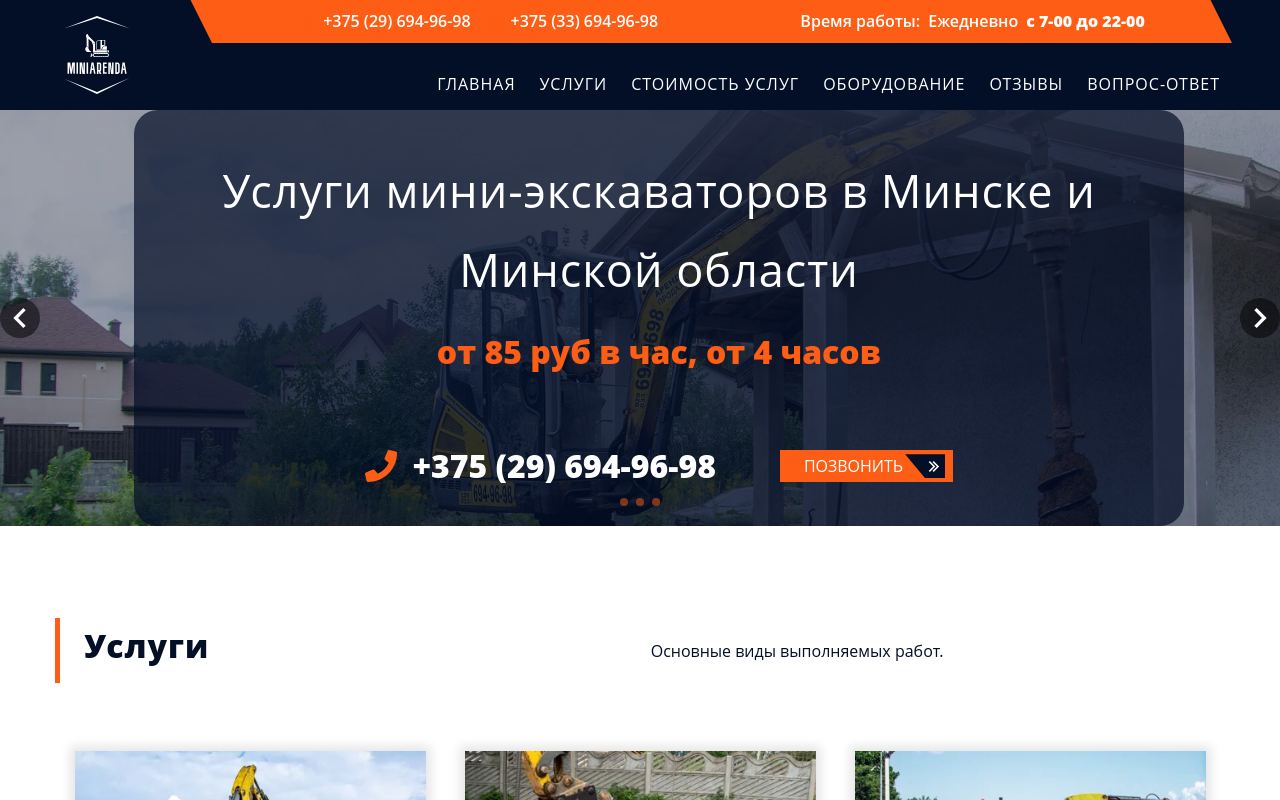
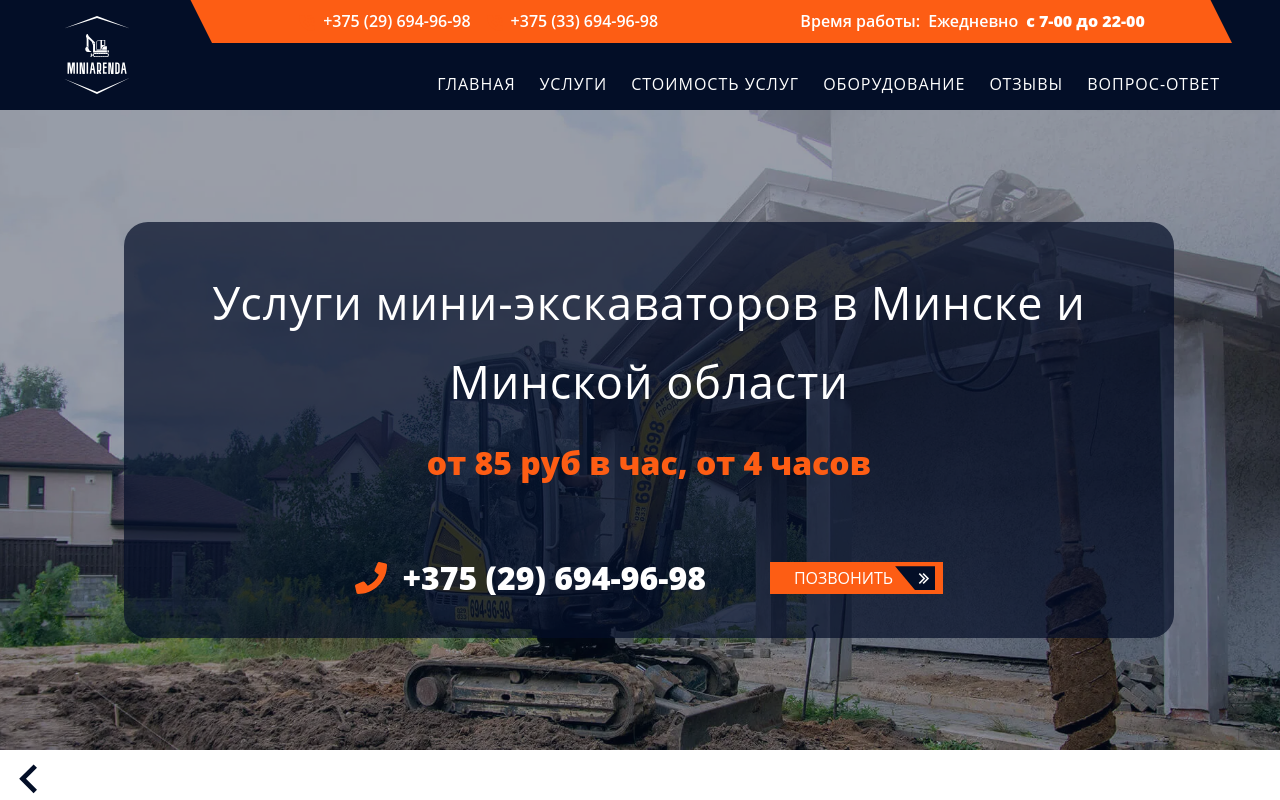
Before and after one commit to TanyaDanilovich/miniarenda_styled, a React (Vite) app: page / in a window 1280 px wide. Shown: the top 800 px of the page. Built offline with nearby package versions, Linux system fonts and the light colour scheme.

Commit message:
working carousel

```diff
--- a/src/app/styles/mixins.ts
+++ b/src/app/styles/mixins.ts
@@ -8,7 +8,7 @@ export const border = (width: number = 1, color: string = "red") =>
     `border: ${width}px solid ${color};`;
 
 export const outline = (width: number = 1, color: string = "red") =>
-    `border: ${width}px solid ${color};`;
+    `outline: ${width}px solid ${color};`;
 
 export const plainTransition = (duration?: string) => css`
     transition:all ${({theme}) => duration ?? theme.duration.short} linear;
@@ -82,22 +82,22 @@ export const outlinedNestedDiv = css`
     }
 
     div div{
-        ${({theme}) => outline(10, theme.colors.pink.b400)};
+        ${({theme}) => outline(10, theme.colors.purple.b400)};
         margin:5px;
     }
 
     div div div{
-        ${({theme}) => outline(15, theme.colors.purple.b400)};
+        ${({theme}) => outline(15, theme.colors.indigo.b400)};
         margin:5px;
     }
 
     div div div div{
-        ${({theme}) => outline(20, theme.colors.deeppurple.b400)};
+        ${({theme}) => outline(20, theme.colors.lightblue.b400)};
         margin:5px;
     }
 
     div div div div div{
-        ${({theme}) => outline(25, theme.colors.indigo.b400)};
+        ${({theme}) => outline(25, theme.colors.teal.b400)};
         margin:5px;
     }
 `
--- a/src/main.tsx
+++ b/src/main.tsx
@@ -4,6 +4,7 @@ import App from './app/App.tsx';
 import {ThemeProvider} from 'styled-components';
 import {theme} from './app/styles/Theme.styled.tsx';
 import {GlobalStyle} from './app/styles/GlobalStyle.styled.tsx';
+
 
 const rootElement = document.getElementById('root');
 if (!rootElement) throw new Error('Root element not found');
--- a/src/shared/ui/slider/AppCarousel.tsx
+++ b/src/shared/ui/slider/AppCarousel.tsx
@@ -62,6 +62,7 @@ export const AppCarousel = ({
 
     return (
         <S_AppCarouselWrapper id = {id}>
+
             <S_AppCarouselViewport ref = {emblaRef}>
                 <S_AppCarouselContainer>
                     {children}
@@ -91,10 +92,15 @@ export const AppCarousel = ({
     )
 }
 
-export const S_AppCarouselWrapper = styled.div`
+export const S_AppCarouselWrapper = styled.section`
     position:relative;
     width:100%;
-    height:100%;
+    height:80vh;
+    margin:0 auto;
+    /* те же CSS-переменные, что ты использовала */
+    --slide-spacing:0px;
+    --slide-size:100%;
+
 `
 
 export const S_AppCarouselViewport = styled.div`
@@ -107,28 +113,23 @@ export const S_AppCarouselContainer = styled.div`
     display:flex;
     height:100%;
     user-select:none;
-    backface-visibility:hidden; // Добавлено
-    touch-action:pan-y; // Добавлено
+    backface-visibility:hidden;
+    margin-left:calc(var(--slide-spacing) * -1);
 `
+
 export const S_AppCarouselArrowButtonsContainer = styled.div`
-    position:absolute;
-    top:50%;
-    left:0;
-    right:0;
-    display:flex;
-    justify-content:space-between;
-    transform:translateY(-50%);
-    z-index:1;
+
 `
 
 
 export const S_AppCarouselDotsContainer = styled.div`
     position:absolute;
-    bottom:20px;
     left:0;
     right:0;
+    bottom:8px; /* как --swiper-pagination-bottom */
+    z-index:2;
     display:flex;
     justify-content:center;
     gap:8px;
-    z-index:1;
+    padding:0 8px;
 `
--- a/src/shared/ui/slider/CarouselArrowButtons.tsx
+++ b/src/shared/ui/slider/CarouselArrowButtons.tsx
@@ -62,6 +62,30 @@ const S_AppCarouselArrowButton = styled.button`
     &:not(:disabled):hover{
         background:rgba(0, 0, 0, 0.8);
     }
+
+
+
+
+    -webkit-tap-highlight-color: rgba(var(--text-high-contrast-rgb-value), 0.5);
+    -webkit-appearance: none;
+    appearance: none;
+    background-color: transparent;
+    touch-action: manipulation;
+    display: inline-flex;
+    text-decoration: none;
+    cursor: pointer;
+    border: 0;
+    padding: 0;
+    margin: 0;
+    box-shadow: inset 0 0 0 0.2rem var(--detail-medium-contrast);
+    width: 3.6rem;
+    height: 3.6rem;
+    z-index: 1;
+    border-radius: 50%;
+    color: var(--text-body);
+    display: flex;
+    align-items: center;
+    justify-content: center;
 `
 
 export const S_AppCarouselNextButton = styled(S_AppCarouselArrowButton)``
--- a/src/shared/ui/slider/CarouselDotButtons.tsx
+++ b/src/shared/ui/slider/CarouselDotButtons.tsx
@@ -28,4 +28,29 @@ const S_AppCarouselDotButton = styled.button<{ $isActive?: boolean }>`
     &:hover {
         opacity: 1;
     }
+
+
+
+
+
+        -webkit-tap-highlight-color: rgba(var(--text-high-contrast-rgb-value), 0.5);
+        -webkit-appearance: none;
+        appearance: none;
+        background-color: transparent;
+        touch-action: manipulation;
+        display: inline-flex;
+        text-decoration: none;
+        cursor: pointer;
+        border: 0;
+        padding: 0;
+        margin: 0;
+        width: 2.6rem;
+        height: 2.6rem;
+        display: flex;
+        align-items: center;
+        justify-content: center;
+        border-radius: 50%;
+
+
+
 `
--- a/src/widgets/heroCarousel/HeroCarousel.tsx
+++ b/src/widgets/heroCarousel/HeroCarousel.tsx
@@ -1,14 +1,14 @@
 import {heroData} from '../hero/heroData';
 import {HeroSlide} from './HeroSlide';
 import styled from 'styled-components';
-import {AppCarousel, S_AppCarouselContainer} from '../../shared/ui/slider/AppCarousel';
+import {AppCarousel} from '../../shared/ui/slider/AppCarousel';
 import type {EmblaOptionsType} from 'embla-carousel';
 
 
 export const HeroCarousel = () => {
     const carouselOptions: EmblaOptionsType = {
         loop: true,
-        align: 'center',
+        //align: 'center',
         slidesToScroll: 1  // Явно указываем
     }
 
@@ -20,12 +20,11 @@ export const HeroCarousel = () => {
     }
 
     return (
-        <S_HeroCarousel
-            id = "main-hero-carousel"
-            options = {carouselOptions}
-            autoplay = {autoplayConfig}
-            showDots = {true}
-            showArrows = {true}
+        <S_HeroCarousel id = "main-hero-carousel"
+                        options = {carouselOptions}
+                        autoplay = {autoplayConfig}
+                        showDots = {true}
+                        showArrows = {true}
         >
             {heroData.map((slide, index) => <HeroSlide {...slide} index = {index} key = {index}/>)}
         </S_HeroCarousel>
@@ -33,15 +32,5 @@ export const HeroCarousel = () => {
 }
 
 const S_HeroCarousel = styled(AppCarousel)`
-    width:100%;
-    height:100%;
 
-    ${S_AppCarouselContainer}{
-        // Убедитесь что контейнер растягивается на всю высоту
-        height:100%;
-    }
-
-    // Добавьте если нужно ограничить максимальную ширину
-    max-width:1200px;
-    margin:0 auto;
 `
--- a/src/widgets/heroCarousel/HeroSlide.tsx
+++ b/src/widgets/heroCarousel/HeroSlide.tsx
@@ -11,6 +11,7 @@ import {BREAKPOINTS} from '../../shared/constants/BREAKPOINTS';
 import {type ImageProps} from '../../shared/types/common.types';
 import ResponsiveImage from '../responsiveImage/responsiveImage';
 import {S_InnerContainer} from '../../shared/styled/S_InnerContainer';
+
 
 type props = {
     mainText: string,
@@ -41,13 +42,13 @@ export const HeroSlide = ({mainText, additionalText, image}: props) => {
 };
 
 const S_HeroSlide = styled.article<object>`
-    flex:0 0 100%; // Важно!
-    min-width:0; // Важно!
-    position:relative;
-    height:100%;
-    overflow:hidden;
-    padding:0 10px; // Добавьте отступы если нужно
-    scroll-snap-align:start; // Для плавного скролла
+    flex: 0 0 var(--slide-size); /* 100% ширины в переменной */
+    min-width: 0;
+    height: 100%;
+    position: relative;
+    overflow: hidden;
+    padding-left: var(--slide-spacing);
+
 
     ${S_InnerContainer}{
         padding-block:2rem;
```
Also changed, not shown: src/widgets/hero/heroData.ts (+6 -5 lines).
